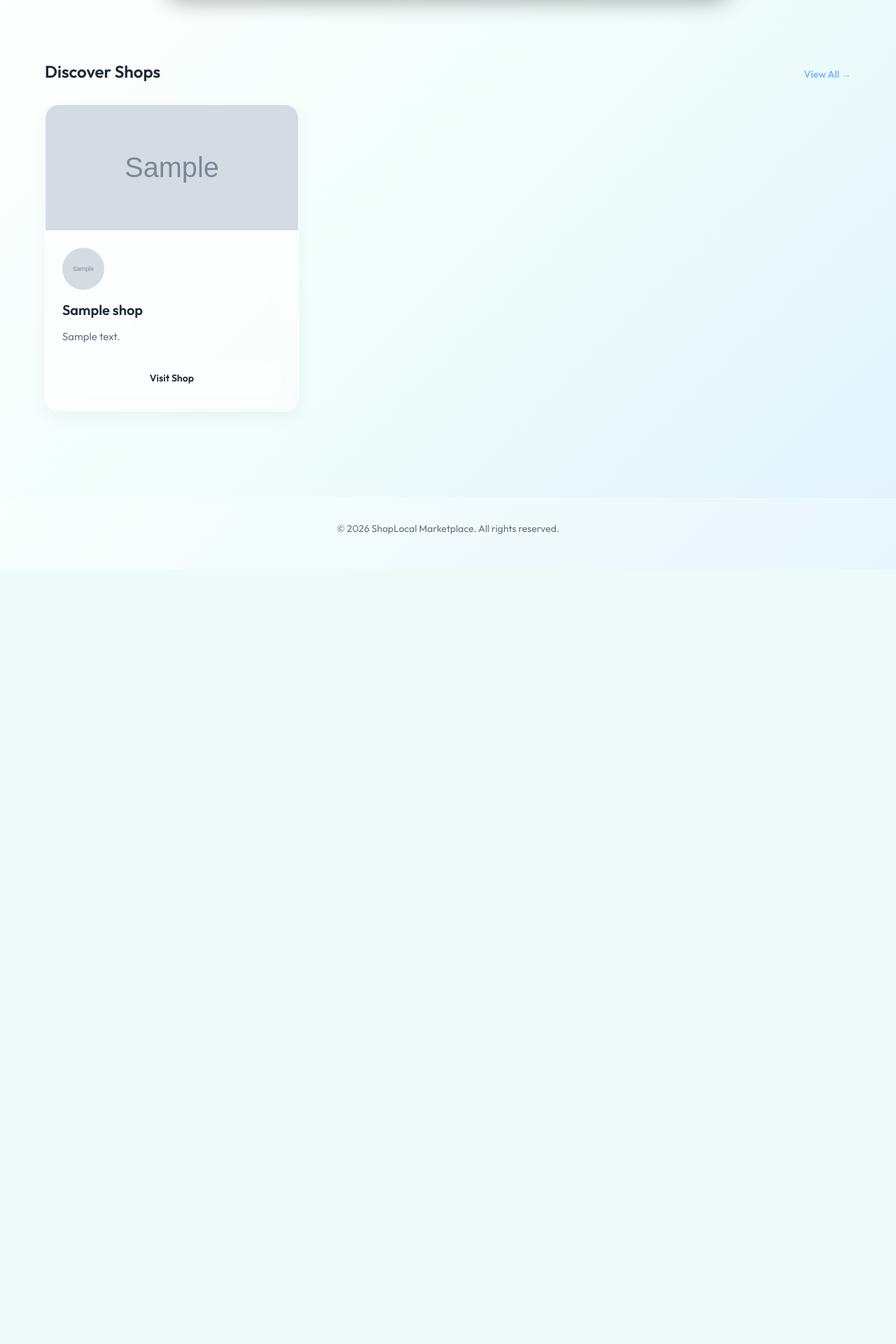
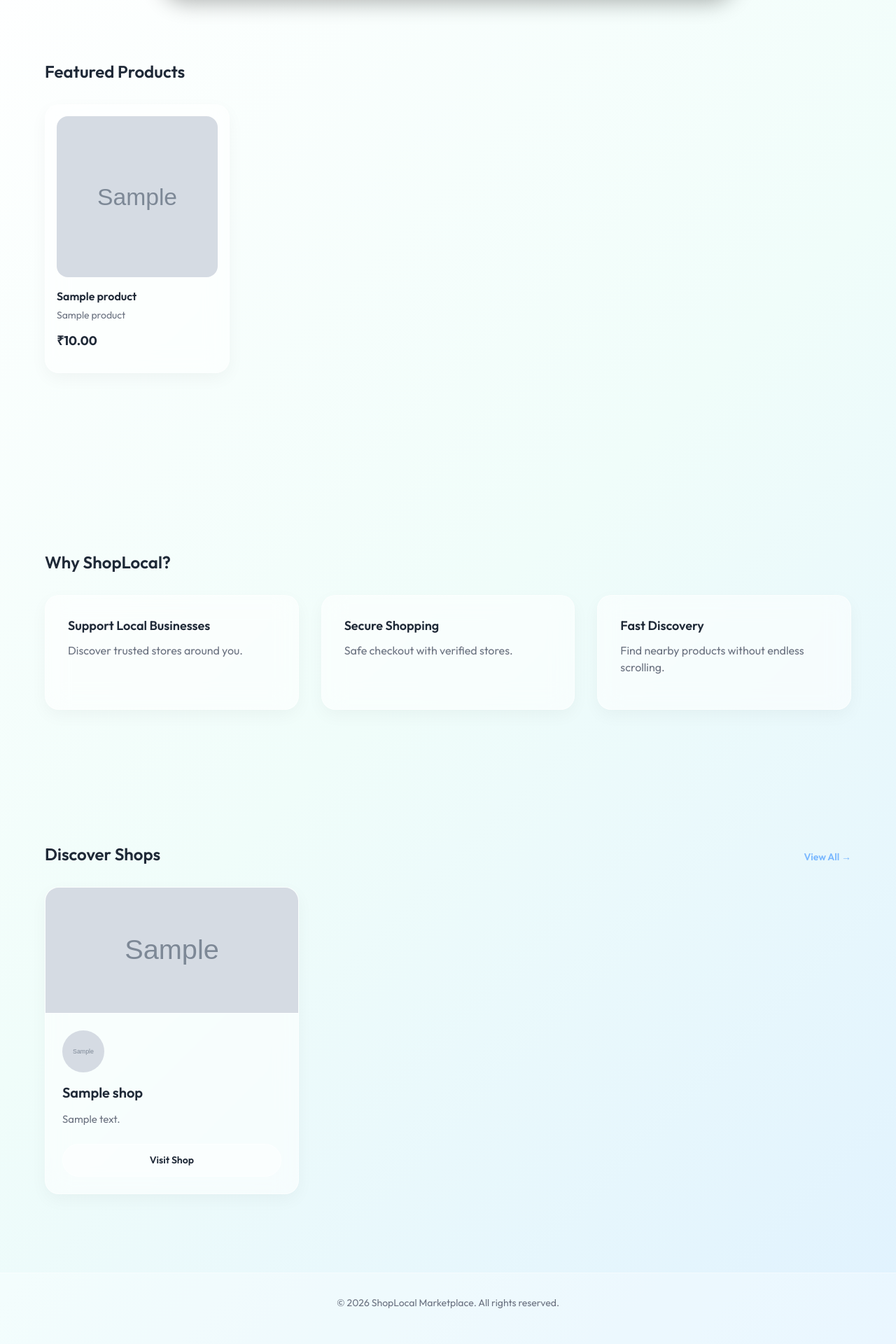
Before and after one commit to Shaurya1269/shop_site, a Flask app: page / in a window 1280 px wide. Shown: the part 96-2016 px from the top of the page at 70% size. Before the commit the page ends 859 px from the top, so only its background shows below. Run offline with Flask 3, Linux system fonts and the light colour scheme; grey boxes marked "Sample" are stand-in pictures; a database or web service that is not in the repository returns one stand-in record (values such as "Sample title"); some libraries are stand-ins or nearby versions.

Commit message:
improving main page

```diff
--- a/app/routes/shop_routes.py
+++ b/app/routes/shop_routes.py
@@ -20,13 +20,21 @@ def home():
         cur = get_cursor(conn)
         cur.execute("SELECT shop_name, slug ,description, logo_url,banner_url FROM shops")
         shops = cur.fetchall()
-        print(shops)
+
+        cur.execute("""
+        select products.id,products.name,products.price,products.image_url, shops.shop_name,shops.slug
+        from products join shops on products.shop_id=shops_id
+        order by products.id desc limit 8
+        """)
+        featured_products=cur.fetchall()
+
         cur.close()
         conn.close()
-        return render_template("index.html", shops=shops)
+        return render_template("index.html", shops=shops,featured_products=featured_products)
+
     except Exception as e:
         logger.error(f"[home] DB error: {e}")
-        return render_template("index.html", shops=[], db_error=True)
+        return render_template("index.html", shops=[],featured_products=[] ,db_error=True)
 
 
 
@@ -212,9 +220,11 @@ def shop_settings():
 def create_shop_page():
     if request.method == 'POST':
         shop_name = request.form.get("shop_name")
+        category = request.form.get("category")
+        description = request.form.get("description")
         if not shop_name:
             return "Shop name is required", 400
-        create_shop(session['user_id'], shop_name)
+        create_shop(session['user_id'], shop_name, category, description)
         return redirect("/dashboard")
 
     return render_template("dashboard/create_shop.html")
--- a/app/templates/index.html
+++ b/app/templates/index.html
@@ -2,13 +2,97 @@
 
 {% block content %}
 
+<!-- featured products -->
+<div class="section-bg">
+    <div class="container">
+
+        <div class="section-header">
+            <h2 class="section-title">Featured Products</h2>
+        </div>
+
+        {% if featured_products %}
+        <div class="product-grid">
+
+            {% for product in featured_products %}
+
+            <a href="/shop/{{ product.slug }}" class="product-card">
+
+                <div class="product-image">
+
+                    {% if product.image_url %}
+                    <img src="{{ product.image_url }}" alt="{{ product.name }}">
+                    {% else %}
+                    <div class="image-placeholder"></div>
+                    {% endif %}
+
+                </div>
+
+                <div class="product-info">
+
+                    <div class="product-name">
+                        {{ product.name }}
+                    </div>
+
+                    <div class="product-shop">
+                        {{ product.shop_name }}
+                    </div>
+
+                    <div class="product-price">
+                        ₹{{ "%.2f"|format(product.price) }}
+                    </div>
+
+                </div>
+
+            </a>
+
+            {% endfor %}
+
+        </div>
+        {% endif %}
+
+    </div>
+</div>
 
 
 <!-- Shops Section -->
 <div class="section-bg">
     <div class="container">
 
-        <!-- Featured Shops -->
+    </div>
+</div>
+
+<div class="section-bg">
+    <div class="container">
+        <div class="section-header">
+            <h2 class="section-title">
+                Why ShopLocal?
+            </h2>
+        </div>
+        <div class="dash-grid">
+            <div class="dash-card">
+                <h3>Support Local Businesses</h3>
+                <p>
+                    Discover trusted stores around you.
+                </p>
+            </div>
+            <div class="dash-card">
+                <h3>Secure Shopping</h3>
+                <p>
+                    Safe checkout with verified stores.
+                </p>
+            </div>
+            <div class="dash-card">
+                <h3>Fast Discovery</h3>
+                <p>
+                    Find nearby products without endless scrolling.
+                </p>
+            </div>
+        </div>
+    </div>
+</div>
+
+<div class="section-bg">
+    <div class="container">
         <div class="section-header">
             <h2 class="section-title">Discover Shops</h2>
             <a href="/search?q=" class="section-link">View All &rarr;</a>
--- a/database/schema.sql
+++ b/database/schema.sql
@@ -12,6 +12,7 @@ CREATE TABLE IF NOT EXISTS shops(
     shop_name TEXT NOT NULL,
     slug TEXT UNIQUE NOT NULL,
     description text,
+    category text,
     logo_url text,
     banner_url text,
     created_at TIMESTAMP DEFAULT CURRENT_TIMESTAMP,
```
Also changed, not shown: app/__init__.py (+10 -0 lines), app/models/shop_model.py (+4 -4 lines), app/templates/dashboard/create_shop.html (+13 -3 lines), app/templates/dashboard/dashboard.html (+10 -0 lines).
